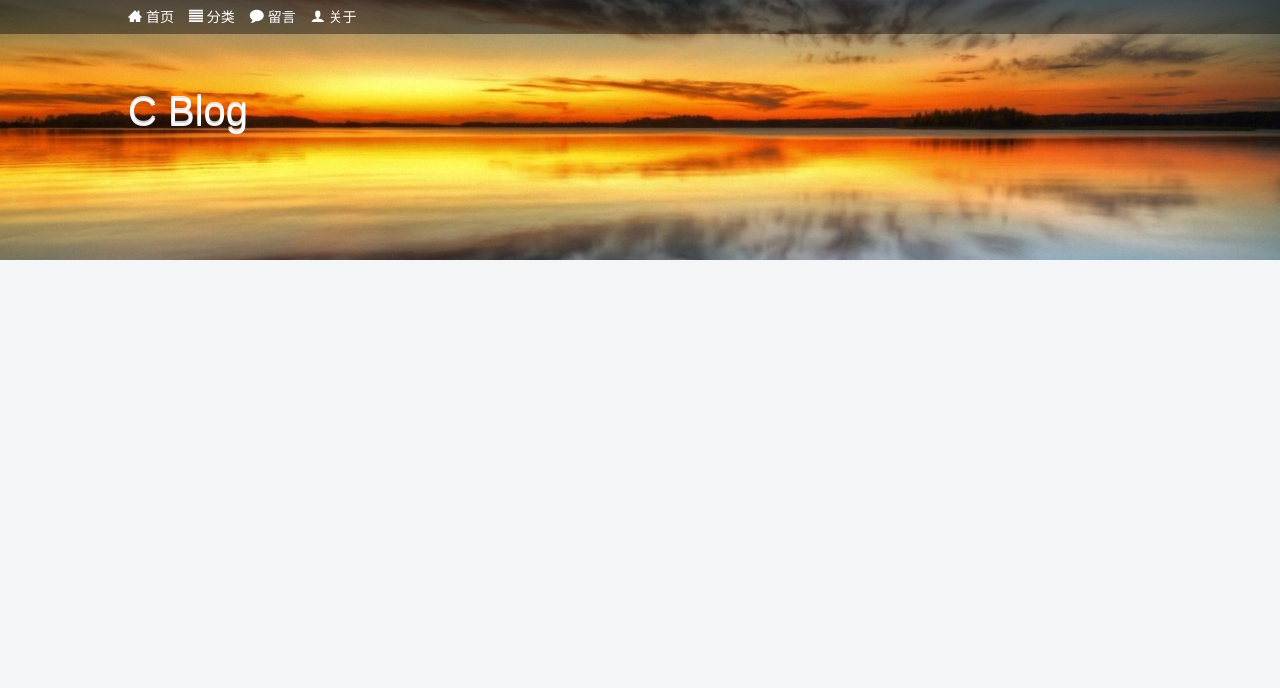
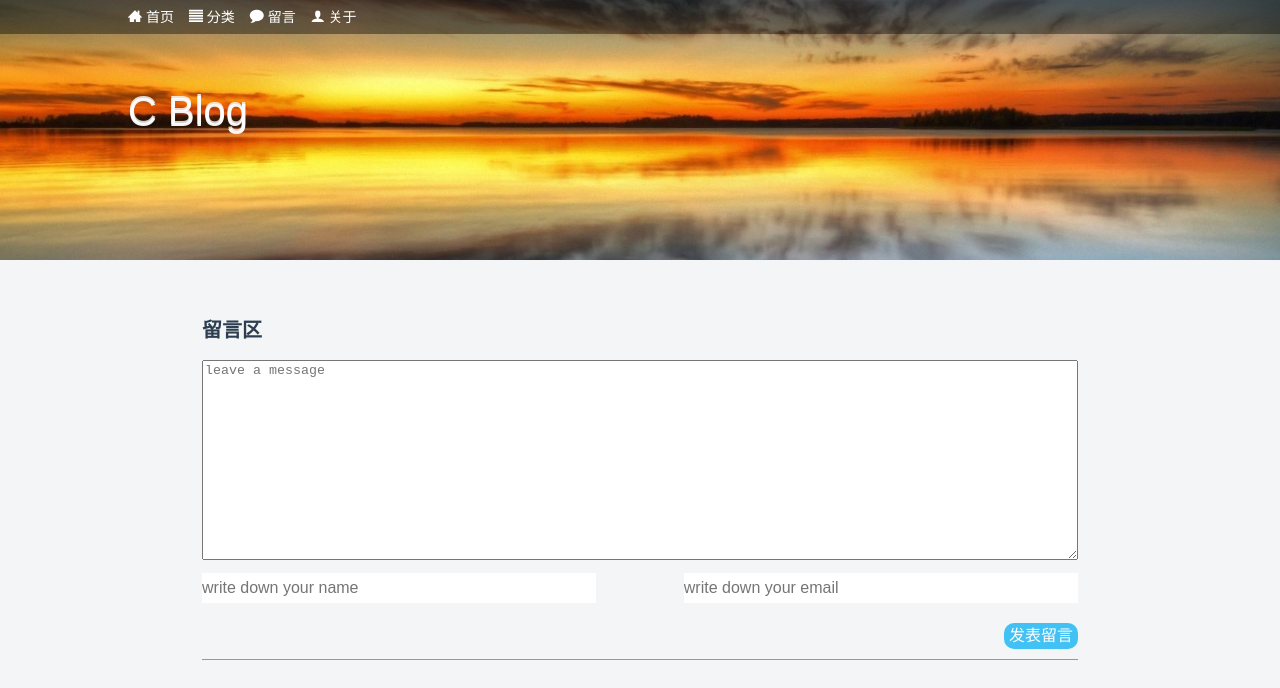
Before and after one commit to jscc2333/blog, a Vue app: page / in a window 1280 px wide. Both pictures are taken after a click on the item "留言". Shown: the top 688 px of the page. Built offline with nearby package versions, Linux system fonts and the light colour scheme.

Commit message:
feat(view):complete the message-leaving section
complete layout of message-leaving section and fix a small bug about clear
float

```diff
--- a/src/components/banner.vue
+++ b/src/components/banner.vue
@@ -40,6 +40,7 @@
           }
         }
         &:after {
+          display: block;
           clear: both;
           content: '';
         }
--- a/src/views/message.vue
+++ b/src/views/message.vue
@@ -3,7 +3,19 @@
     <blog-header></blog-header>
     <banner></banner>
     <div class="message-container">
-
+      <div class="message-area">
+        <h2 class="title">留言区</h2>
+        <div class="input">
+          <textarea class="commet" name="message" placeholder="leave a message"></textarea>
+          <input type="text" placeholder="write down your name" class="information name">
+          <input type="email" placeholder="write down your email" class="information email">
+        </div>
+        <div class="submit">
+          <span class="button">发表留言</span>
+        </div>
+      </div>
+      <div class="message-list">
+      </div>
     </div>
   </div>
 </template>
@@ -21,5 +33,64 @@
 </script>
 
 <style lang="less">
-
+  .message {
+    .message-container {
+      position: relative;
+      width: 70%;
+      margin: 50px auto 0;
+      .message-area {
+        padding: 10px 0;
+        margin: 0 10px;
+        border-bottom: 1px solid rgb(147, 153, 159);
+        .title {
+          margin-bottom: 20px;
+          font-size: 20px;
+          font-weight: 700;
+        }
+        .input {
+          font-size: 16px;
+          font-family: '黑体';
+          .commet {
+            margin-bottom: 10px;
+            width: 100%;
+            height: 200px;
+            box-sizing: border-box;
+          }
+          .information {
+            width: 45%;
+            height: 30px;
+            line-height: 30px;
+            font-size: 16px;
+            &.name {
+              float: left;
+            }
+            &.email {
+              float: right;
+            }
+          }
+          &:after {
+            display: block;
+            content: '';
+            clear: both;
+          }
+        }
+        .submit {
+          margin-top: 20px;
+          font-size: 16px;
+          color: #fff;
+          .button {
+            padding: 5px;
+            float: right;
+            border-radius: 10px;
+            background: rgb(66, 194, 244);
+          }
+          &:after {
+            display: block;
+            content: '';
+            clear: both;
+          }
+        }
+      }
+    }
+  }
 </style>
```
